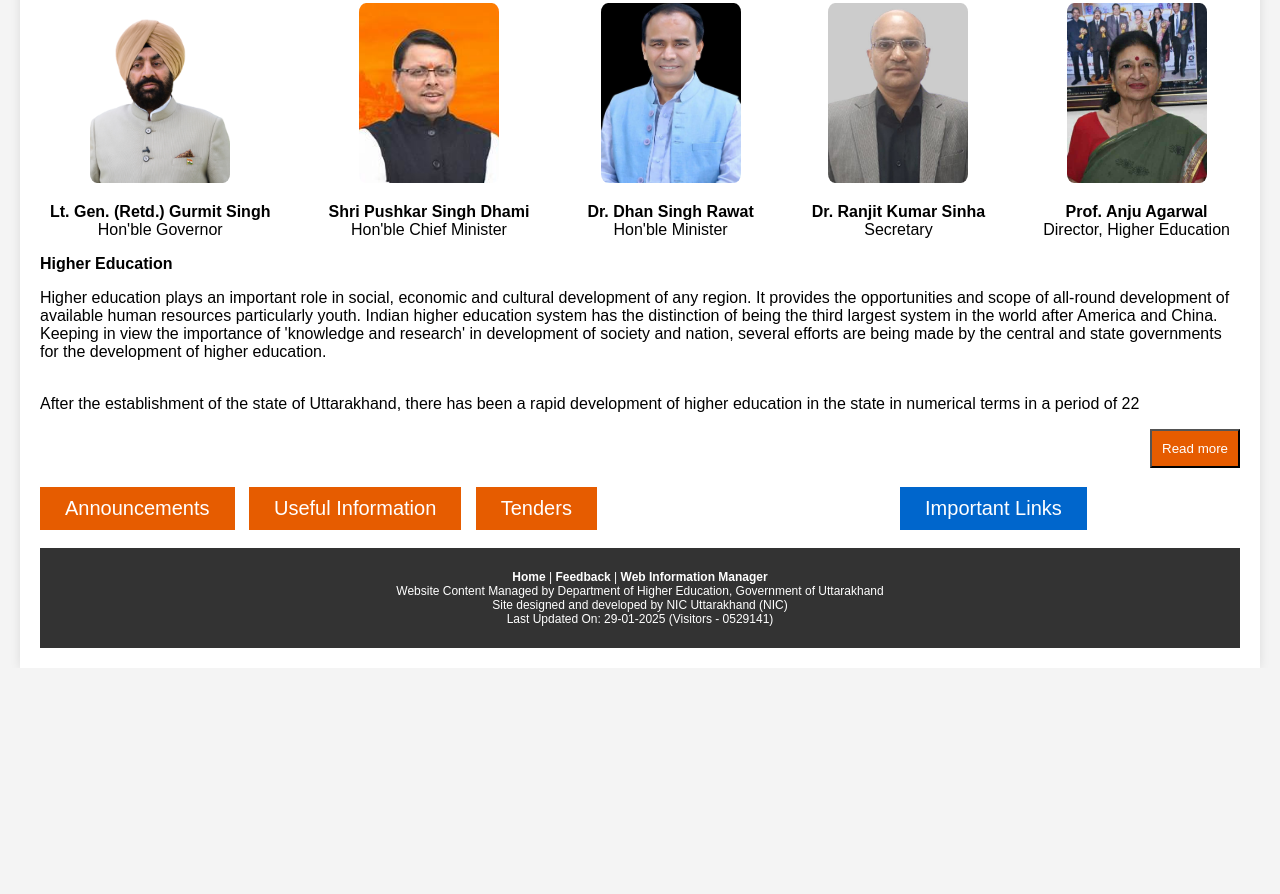
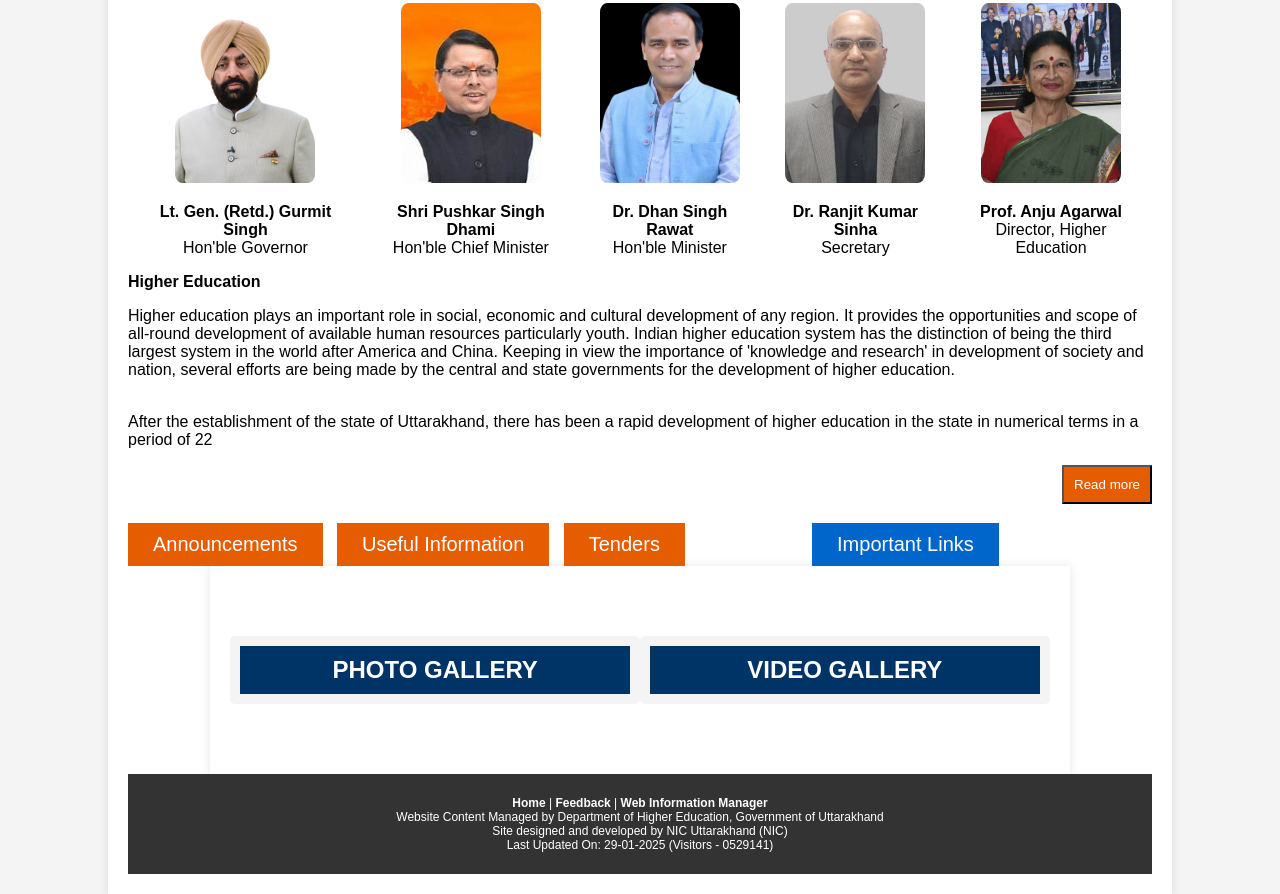
Before and after one commit to shah-praveen/Website-Clone, a plain HTML site: page index.html in a window 1280 px wide. Shown: the part 497-1391 px from the top of the page. Before the commit the page ends 1165 px from the top, so only its background shows below. Drawn offline with Linux system fonts and the light colour scheme.

Commit message:
added photo gallery and vedio gallery

```diff
--- a/index.html
+++ b/index.html
@@ -185,7 +185,32 @@
                 </div>
             </div>
         </div>
-        <br>
+
+        <div class="container">
+            <section class="gallery-section">
+                <div class="gallery" onclick="toggleGallery('photoGallery')">
+                    <h2>PHOTO GALLERY</h2>
+                    <div id="photoGallery" class="gallery-content">
+                        <img src="sample1.png" alt="Photo 1">
+                        <img src="sample2.png" alt="Photo 2">
+
+                    </div>
+                </div>
+                <div class="gallery" onclick="toggleGallery('videoGallery')">
+                    <h2>VIDEO GALLERY</h2>
+                    <div id="videoGallery" class="gallery-content">
+                        <video controls>
+                            <source src="video1.mp4" type="video/mp4">
+                            Your browser does not support the video tag.
+                        </video>
+                        <video controls>
+                            <source src="video2.mp4" type="video/mp4">
+                            Your browser does not support the video tag.
+                        </video>
+                    </div>
+                </div>
+            </section>
+        </div>
         <footer>
             <p>
                 <strong>Home</strong> | <strong>Feedback</strong> | <strong>Web Information Manager</strong><br>
--- a/script.js
+++ b/script.js
@@ -60,3 +60,7 @@ document.addEventListener("DOMContentLoaded", function () {
         }
     });
 });
+function toggleGallery(id) {
+    var content = document.getElementById(id);
+    content.style.display = (content.style.display === "none" || content.style.display === "") ? "block" : "none";
+}
--- a/styles.css
+++ b/styles.css
@@ -254,3 +254,35 @@ footer {
 .dropdown:hover i {
     transform: rotate(180deg);
 }
+
+.container {
+    width: 80%;
+    margin: auto;
+}
+.gallery-section {
+    display: flex;
+    justify-content: space-between;
+    margin: 50px 0;
+}
+.gallery {
+    width: 48%;
+    text-align: center;
+    background: #f4f4f4;
+    padding: 10px;
+    border-radius: 5px;
+    cursor: pointer;
+}
+.gallery h2 {
+    background: #003366;
+    color: white;
+    padding: 10px;
+    margin: 0;
+}
+.gallery-content {
+    display: none;
+    padding: 10px;
+}
+.gallery img, .gallery video {
+    width: 100%;
+    margin-top: 10px;
+}
```
Also changed, not shown: sample1.png (added), sample2.png (added).
